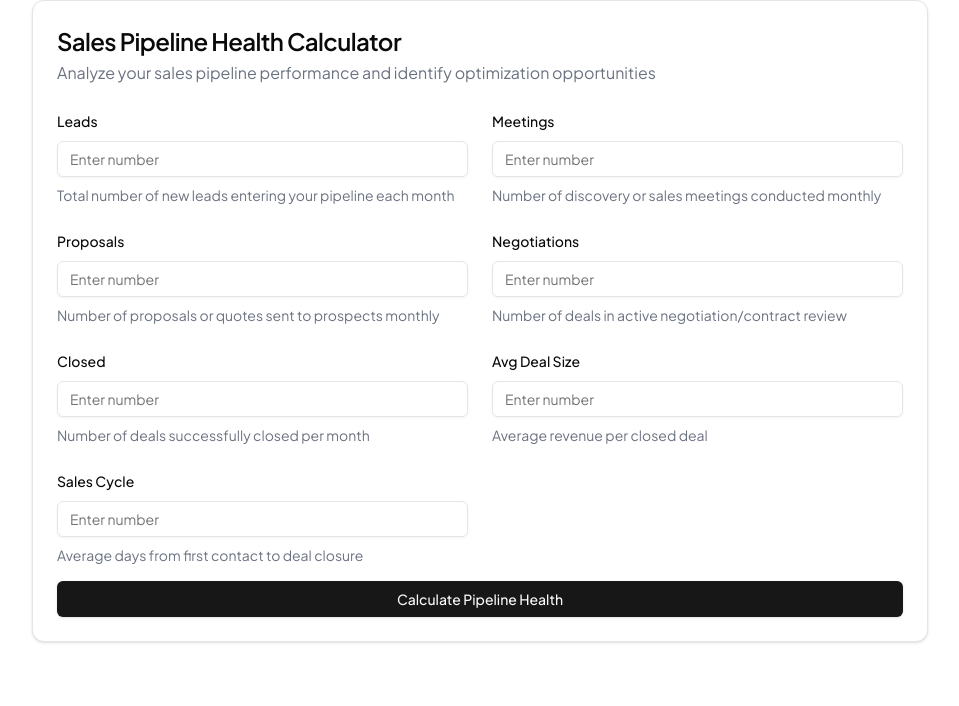
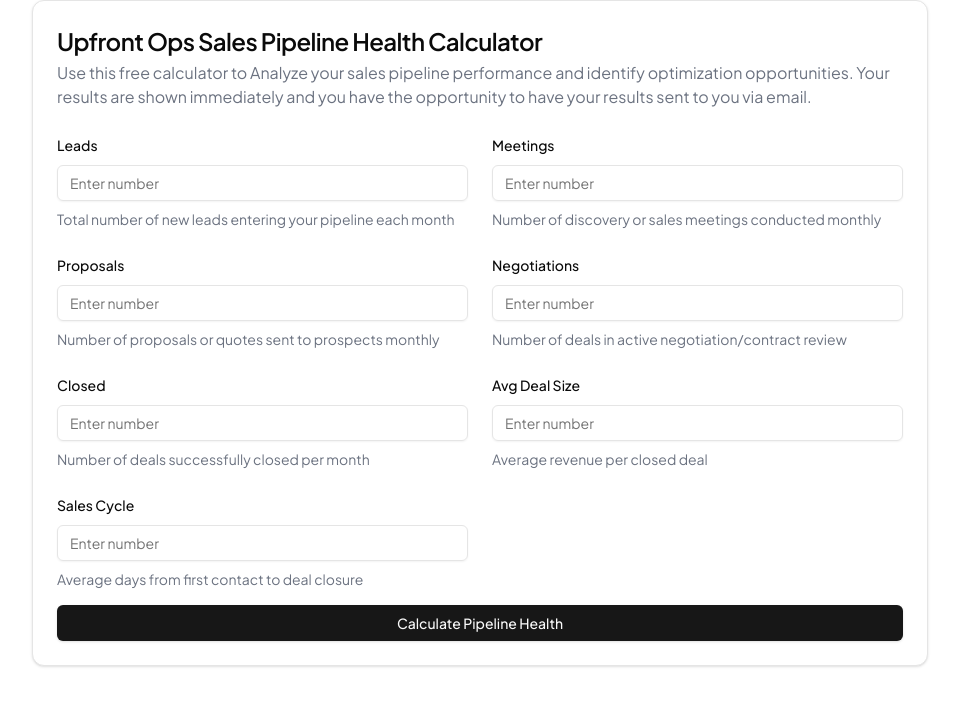
Before and after one commit to upfront-operations/pipeline-calc, a Next.js app: page / in a window 1280 px wide. Shown: the top 706 px of the page, without its empty margins (160-1119 px from the left). Built offline with nearby package versions, Linux system fonts and the light colour scheme.

Commit message:
fix: adjust app title and description

```diff
--- a/app/page.tsx
+++ b/app/page.tsx
@@ -134,8 +134,8 @@
     <div className="w-full max-w-4xl mx-auto">
       <Card>
         <CardHeader className="space-y-1">
-          <CardTitle className="text-2xl">Sales Pipeline Health Calculator</CardTitle>
-          <p className="text-gray-500">Analyze your sales pipeline performance and identify optimization opportunities</p>
+          <CardTitle className="text-2xl">Upfront Ops Sales Pipeline Health Calculator</CardTitle>
+          <p className="text-gray-500">Use this free calculator to Analyze your sales pipeline performance and identify optimization opportunities. Your results are shown immediately and you have the opportunity to have your results sent to you via email.</p>
         </CardHeader>
         <CardContent>
           <form onSubmit={handleFormSubmit} className="space-y-4">
```
